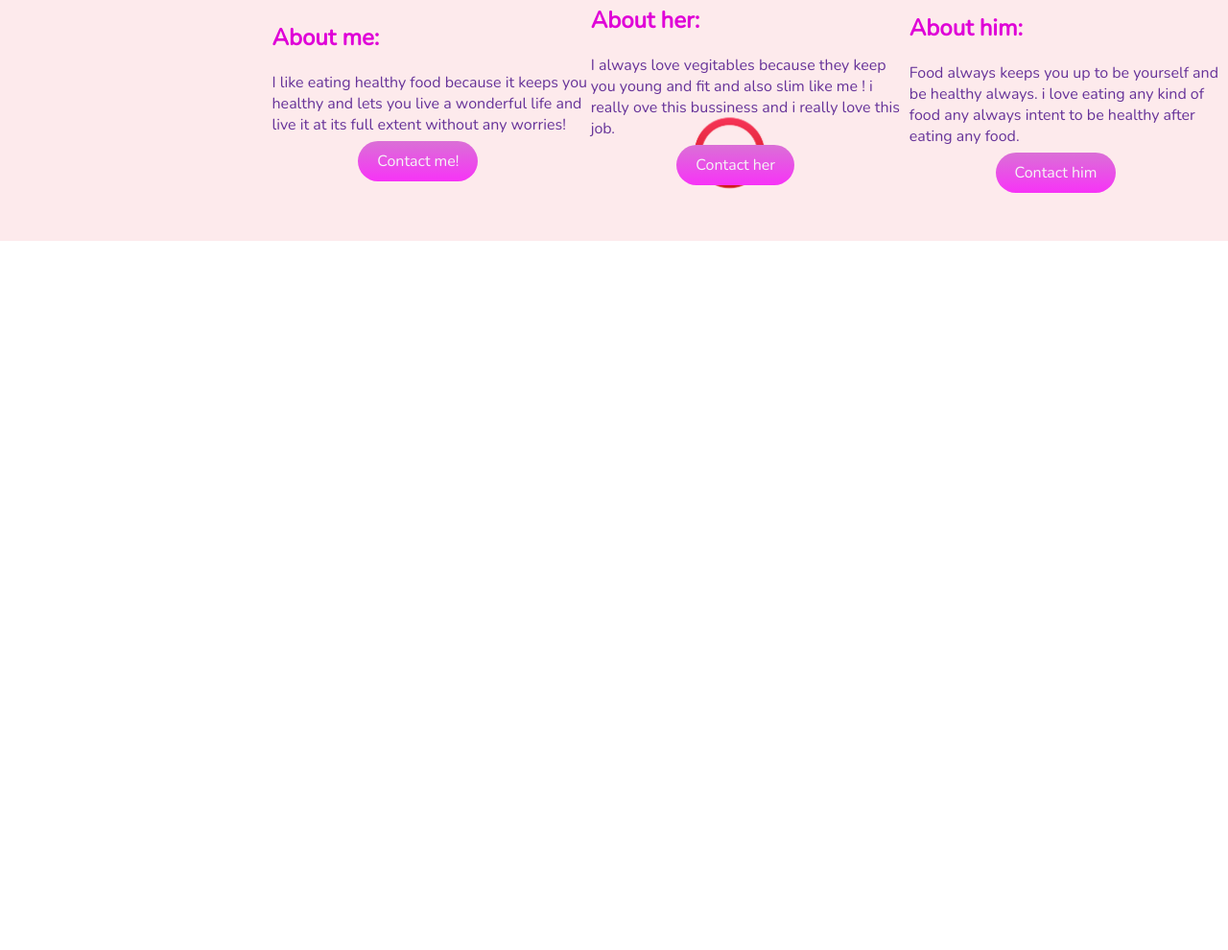
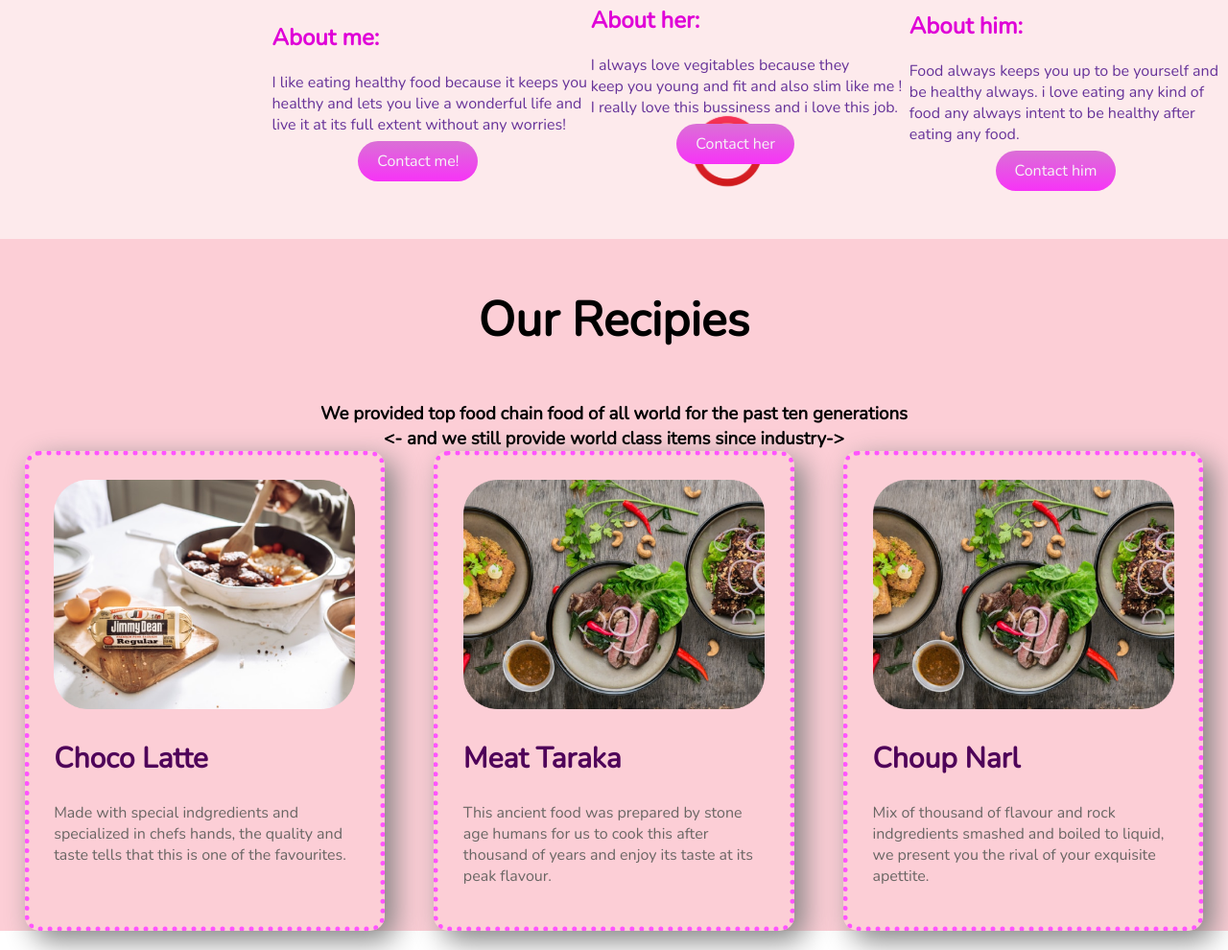
Before and after one commit to Ghostrixza/Food-Hero, a plain HTML site: page index.html in a window 1280 px wide. Shown: the part 1080-2070 px from the top of the page at 96% size. Before the commit the page ends 1331 px from the top, so only its background shows below. Drawn offline with nearby package versions, Linux system fonts and the light colour scheme.

Commit message:
third section done

```diff
--- a/index.html
+++ b/index.html
@@ -46,8 +46,10 @@
         <div class="usdiv">
             <img id="mrgshe" src="/images/she.png" alt="">
             <h1 class="nme">About her:</h1>
-            <p class="text">I always love vegitables because they keep you young and fit and also slim like me ! i
-                really ove this bussiness and i really love this job.</p>
+            <p class="text">I always love vegitables because they <br> keep you young and fit and also slim like me !
+                <br> I
+                really love this bussiness and i love this job.
+            </p>
             <a class="bttn" href="www.foodpanda.com">Contact her</a>
         </div>
 
@@ -56,10 +58,42 @@
             <h1 class="nme">About him:</h1>
             <p class="text">Food always keeps you up to be yourself and be healthy always. i love eating any kind of
                 food any always intent to be healthy after eating any food.</p>
-            <a class="bttn" href="www.foodpanda.com">Contact him</a>
+            <a class="bttn" href="https://www.foodpanda.com">Contact him</a>
         </div>
     </section>
-    <section id="tsec">
+    <section class="tsec">
+        <div id="reptxtdiv"></div>
+        <div>
+            <h3 id="titl">Our Recipies</h3>
+            <h3 id="txt">We provided top food chain food of all world for the past ten generations <br>
+                <- and we still provide world class items since industry->
+            </h3>
+        </div>
+    </section>
+    <section class="tsec">
+        <div id="aldiv">
+            <div class="shddiv">
+                <img src="images/choco cut.png" alt="">
+                <h1 class="reptxt">Choco Latte</h1>
+                <p>Made with special indgredients and specialized in chefs hands, the quality and taste tells that this
+                    is one of the favourites. </p>
+            </div>
+            <div class="shddiv">
+                <img src="images/meat cut.png" alt="">
+                <h1 class="reptxt">Meat Taraka</h1>
+                <p>This ancient food was prepared by stone age humans for us to cook this after thousand of years and
+                    enjoy its taste at its peak flavour.</p>
+            </div>
+            <div class="shddiv">
+                <img src="images/meat cut.png" alt="">
+                <h1 class="reptxt">Choup Narl</h1>
+                <p>Mix of thousand of flavour and rock indgredients smashed and boiled to liquid, we present you the
+                    rival of your exquisite apettite. </p>
+            </div>
+        </div>
+    </section>
+    <section>
+        <h1></h1>
     </section>
 </body>
 
--- a/style.css
+++ b/style.css
@@ -65,7 +65,7 @@ body {
     margin-right: 0;
 }
 #mrghe{
-    margin-top: 100px;
+    margin-top: 98px;
     width: 347px;
 }
 #mrgshe{
@@ -73,7 +73,7 @@ body {
 }
 
 .nme{
-    color: rgb(223, 2, 215);
+    color: rgb(223, 1, 215);
 }
 .text{
     color: rebeccapurple;
@@ -93,14 +93,47 @@ body {
 .usdiv img{
     max-width: 100%;
     max-height: 100%;
-    align-content: center;
 }
 
 
 
 
-#tsec{
-    background-image:url(images/solid-color-image.png);
+.tsec{
+    background-color:rgb(252, 206, 214);
     background-size: cover;
+}
+#titl{
+    font-size: 50px;
+    text-align: center;
+    color: rgb(0, 0, 0);
+}
+#reptxtdiv{
+    text-align: center;
     display: flex;
 }
+#txt{
+    text-align: center;
+    color: rgb(0, 0, 0);
+    margin-bottom: 0;
+}
+#aldiv{
+    display: flex;
+}
+.reptxt{
+    color: rgb(79, 3, 89);
+    font-size: 30px;
+    font-weight: 600;
+
+}
+.shddiv{
+    width: 40%;
+    margin-left: 2%;
+    margin-right: 2%;
+    padding: 2%;
+    border-radius: 15px;
+    box-shadow: 10px 10px 30px gray;
+    border: 5px dotted rgb(255, 84, 255);
+}
+.shddiv img{
+    width: 100%;
+}
```
Also changed, not shown: images/Meat.png (added), images/choco cut.png (added), images/choup cut.png (added), images/choup.png (added), images/meat cut.png (added).
